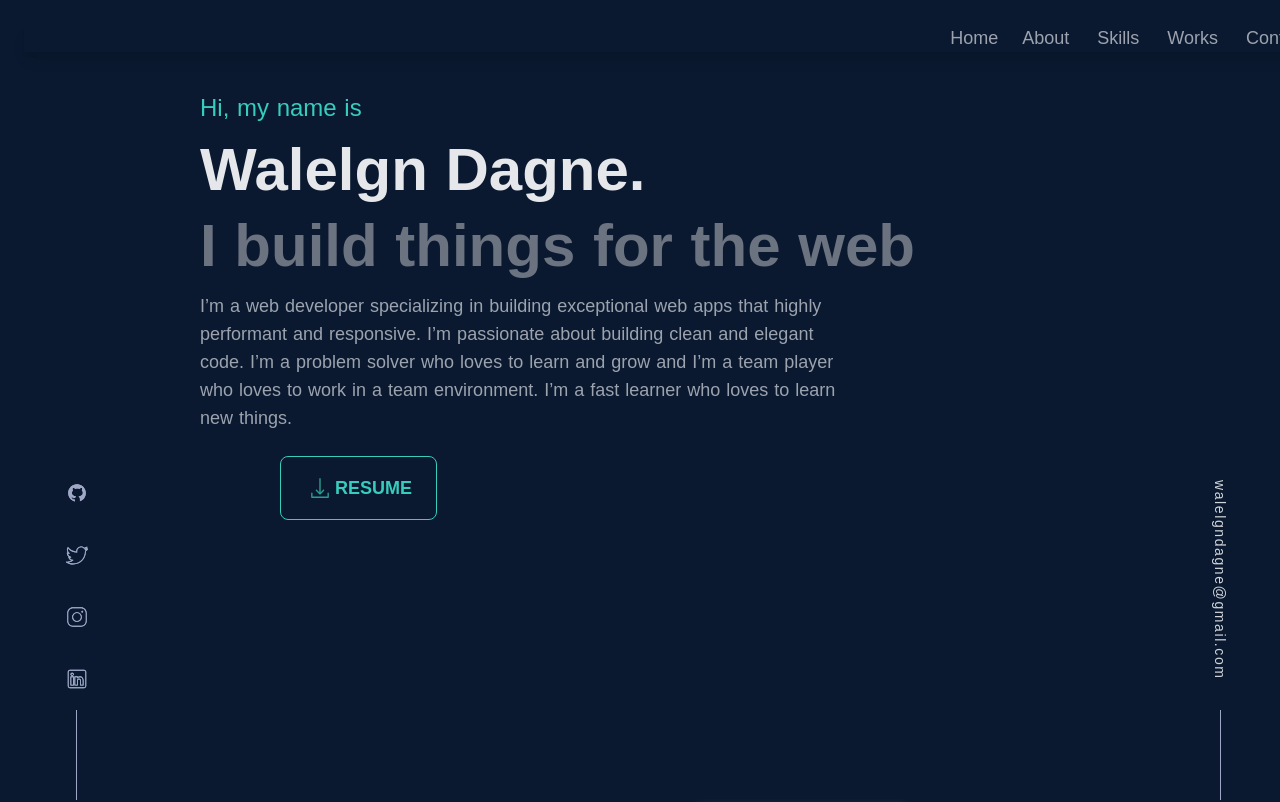
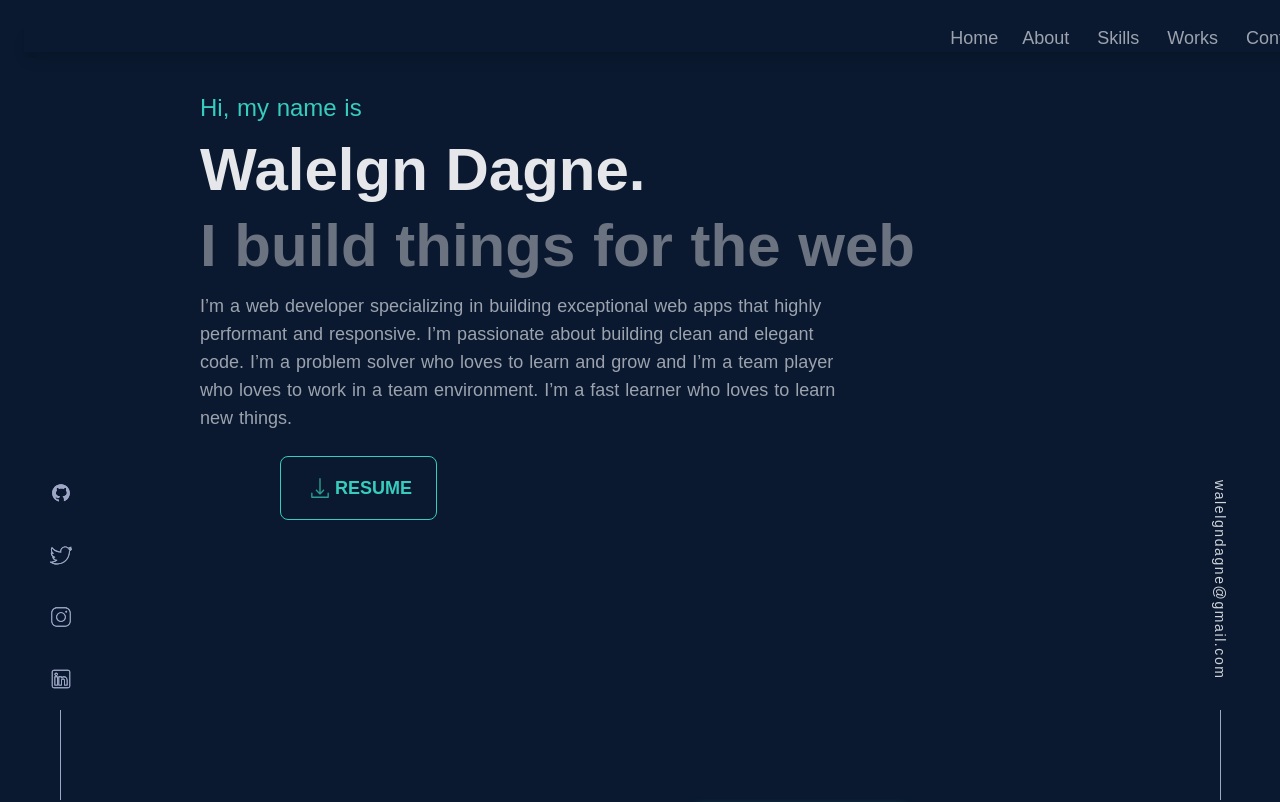
Before and after one commit to waledagne/portfolio-site, a Nuxt app: page / in a window 1280 px wide. Shown: the top 802 px of the page. Built offline with nearby package versions, Linux system fonts and the light colour scheme.

Commit message:
margin fix on side social icons

```diff
--- a/components/social.vue
+++ b/components/social.vue
@@ -2,7 +2,7 @@
   <div class="flex flex-col">
     <div
       orientation="left"
-      class="desktop flex flex-row md:flex-col fixed mx-4 jSIwrL"
+      class="desktop flex flex-row md:flex-col fixed jSIwrL"
     >
       <div class="jJFfEJ">
         <a href="https://github.com/waledagne" class="mt-72">
```
